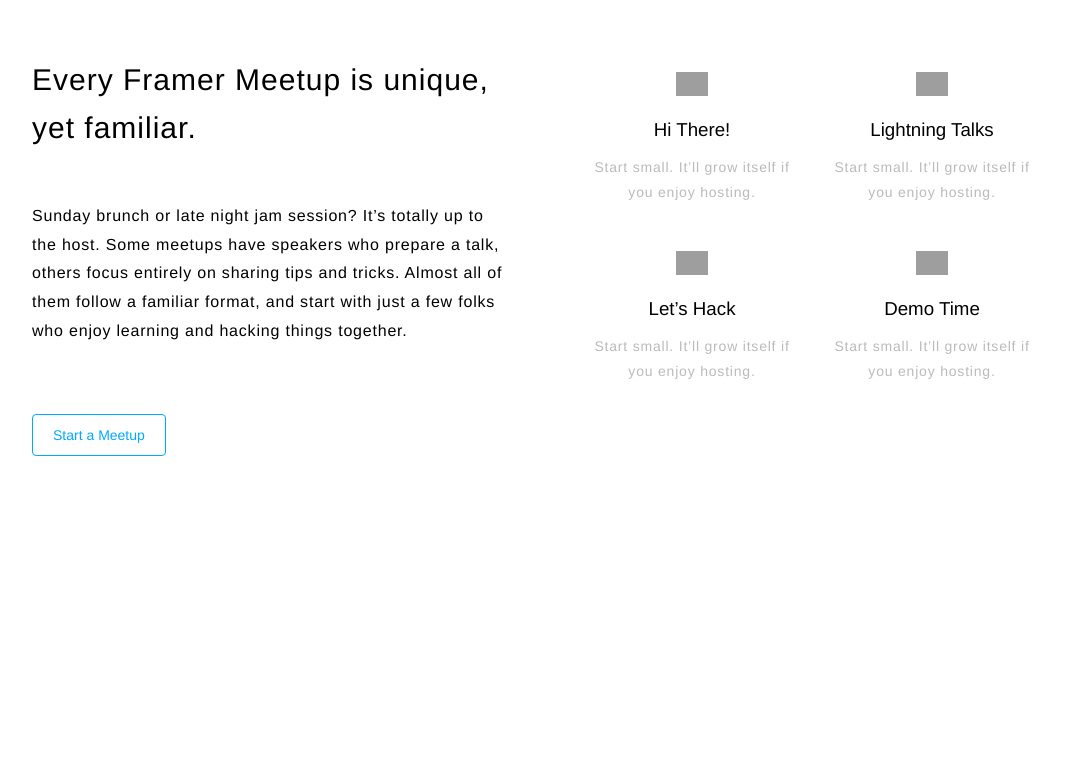
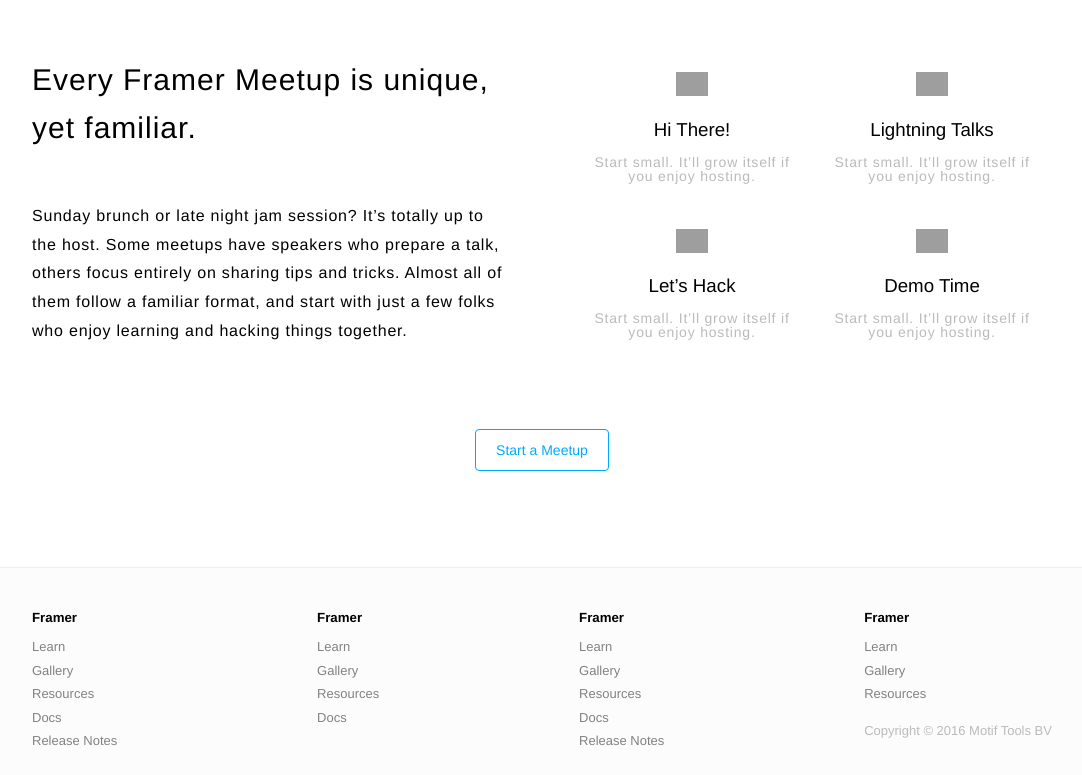
Before and after one commit to idao/100projects, a plain HTML site: page [3]Framerjs-Meetups/index.html in a window 1280 px wide. Shown: the part 1406-2181 px from the top of the page, without its empty margins (98-1180 px from the left). Before the commit the page ends 1958 px from the top, so only its background shows below. Drawn offline with Linux system fonts and the light colour scheme; grey boxes are pictures that could not be loaded.

Commit message:
add footer

```diff
--- a/[3]Framerjs-Meetups/css/style.css
+++ b/[3]Framerjs-Meetups/css/style.css
@@ -237,7 +237,7 @@
   margin-bottom: 0;
 }
 
-.icon-block p {
+section .icon-block p {
   font-size: 14px;
   color: #bbb;
   line-height: 1;
@@ -245,5 +245,52 @@
 
 
 section.topic .signup {
-  margin: 0 auto;
+  padding-top: 60px;
+  text-align: center;
 }
+
+
+footer.footer {
+  padding: 20px 0;
+  border-top: 1px solid #eee;
+  background-color: #fcfcfc;
+}
+
+footer.footer .sitemap {
+  display: flex;
+  justify-content: space-between;
+}
+
+
+.sitemap h5 {
+  margin-bottom: 10px;
+}
+
+.sitemap ul {
+  list-style: none;
+  margin: 0;
+  padding: 0;
+  font-size: 13px;
+}
+
+.site ul li {
+  position: relative;
+}
+
+.sitemap ul li a {
+  color: #828282;
+  line-height: 1.8;
+  text-decoration: none;
+  transition: all .3s ease;
+}
+
+.sitemap ul li a:hover {
+  color: #000;
+  margin-left: 2px;
+  margin-right: -2px;
+}
+
+.sitemap ul li.copyright {
+  color: #bbb;
+  line-height: 3.8;
+}
--- a/[3]Framerjs-Meetups/index.html
+++ b/[3]Framerjs-Meetups/index.html
@@ -117,10 +117,53 @@
         </div>
       </div>
     </div>
-    <div class="container">
-      <a class="button-line signup" href="#">Start a Meetup</a>
+    <div class="container signup">
+      <a class="button-line" href="#">Start a Meetup</a>
     </div>
   </section>
+
+  <footer class="footer">
+    <div class="container sitemap">
+      <div class="link">
+        <h5>Framer</h5>
+        <ul>
+          <li><a href="#">Learn</a></li>
+          <li><a href="#">Gallery</a></li>
+          <li><a href="#">Resources</a></li>
+          <li><a href="#">Docs</a></li>
+          <li><a href="#">Release Notes</a></li>
+        </ul>
+      </div>
+      <div class="link">
+        <h5>Framer</h5>
+        <ul>
+          <li><a href="#">Learn</a></li>
+          <li><a href="#">Gallery</a></li>
+          <li><a href="#">Resources</a></li>
+          <li><a href="#">Docs</a></li>
+        </ul>
+      </div>
+      <div class="link">
+        <h5>Framer</h5>
+        <ul>
+          <li><a href="#">Learn</a></li>
+          <li><a href="#">Gallery</a></li>
+          <li><a href="#">Resources</a></li>
+          <li><a href="#">Docs</a></li>
+          <li><a href="#">Release Notes</a></li>
+        </ul>
+      </div>
+      <div class="link">
+        <h5>Framer</h5>
+        <ul>
+          <li><a href="#">Learn</a></li>
+          <li><a href="#">Gallery</a></li>
+          <li><a href="#">Resources</a></li>
+          <li class="copyright">Copyright © 2016 Motif Tools BV</li>
+        </ul>
+      </div>
+    </div>
+  </footer>
 
 </body>
 
```
